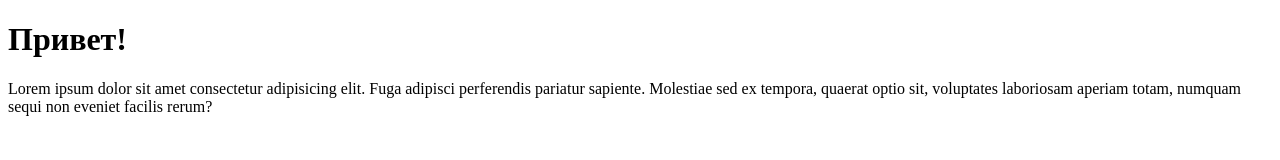
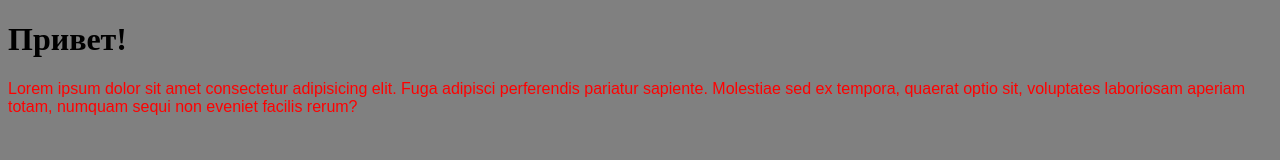
Before and after one commit to Arifulina/Clone, a plain HTML site: page index.html in a window 1280 px wide. Drawn offline with Linux system fonts and the light colour scheme.

Commit message:
Подсоединены стили

```diff
--- a/css/style.css
+++ b/css/style.css
@@ -1,4 +1,7 @@
 body {
     background-color: gray;
-    font: bold;
 }
+p {
+    font-family: "Georgi", sans-serif;
+    color: red;
+}
--- a/index.html
+++ b/index.html
@@ -5,6 +5,7 @@
     <meta http-equiv="X-UA-Compatible" content="IE=edge">
     <meta name="viewport" content="width=device-width, initial-scale=1.0">
     <title>Document</title>
+    <link rel="stylesheet" href="css/style.css">
 </head>
 <body>
     <h1>Привет!</h1>
```
